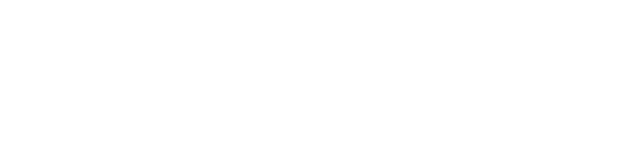
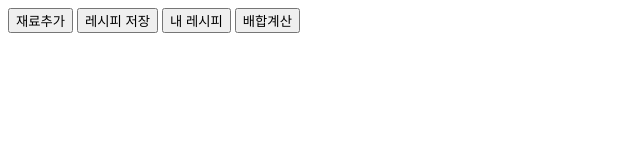
Before and after one commit to TaehyunJeon0203/Baking_Calculator, a plain HTML site: page index.html in a window 1280 px wide. Shown: the whole page, without its empty margins (0-640 px from the left). Drawn offline with Linux system fonts and the light colour scheme.

Commit message:
Feat: 각 기능 버튼 추가 및 css, js생성

```diff
--- a/index.html
+++ b/index.html
@@ -5,8 +5,12 @@
     <meta http-equiv="X-UA-Compatible" content="IE=edge">
     <meta name="viewport" content="width=device-width, initial-scale=1.0">
     <title>Baking Calculator</title>
+    <link rel="stylesheet" href="css/style.css">
 </head>
 <body>
-
+    <button id="add">재료추가</button>
+    <button id="saveRecipe">레시피 저장</button>
+    <button id="myRecipe">내 레시피</button>
+    <button id="calculateCombi">배합계산</button>
 </body>
 </html>
```
Also changed, not shown: css/style.css (added).
